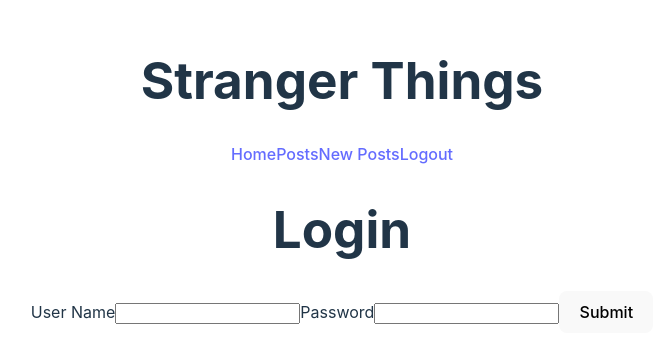
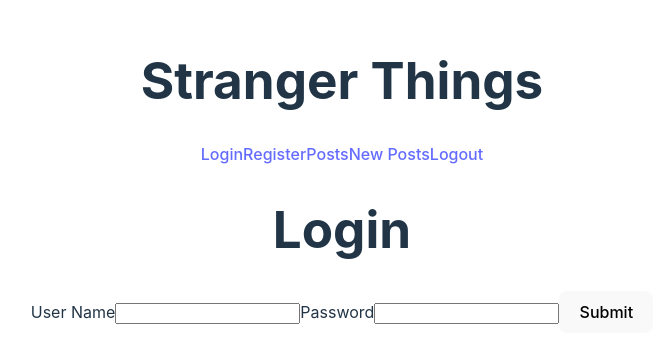
Before and after one commit to phoenixfire7777/strangerThings, a React (Vite) app: page / in a window 1280 px wide. Shown: the part 225-588 px from the top of the page, without its empty margins (298-962 px from the left). Built offline with nearby package versions, Linux system fonts and the light colour scheme.

Commit message:
fixed authenticated state

```diff
--- a/src/App.jsx
+++ b/src/App.jsx
@@ -6,26 +6,26 @@
 import "./App.css"
 import Register from "./Register"
 import Login from "./Login"
-import Settings from "./Settings"
+
 import NewPost from "./NewPost"
 import Logout from "./component/Logout"
 function App() {
  const [token, setToken] = useState(localStorage.getItem("token"))
- const [athenticated, setAthenticated] = useState(false)
-
+ const [authenticated, setAuthenticated] = useState(false)
+ console.log(authenticated)
 
 console.log(token)
   return (
     <div id="main-section">
       <h1>Stranger Things</h1>
-      <NavBar athenticated />
+      <NavBar authenticated={authenticated} />
       <Routes>
-        <Route path="/" element={<Login setToken={setToken} setAthenticated={setAthenticated}/>} />
+        <Route path="/" element={<Login setToken={setToken} setAuthenticated={setAuthenticated}/>} />
         <Route path="/home" element={<Home token={token} setToken={setToken}/>} />
         <Route path="/posts/*" element={<Posts token={token} />} />
-        <Route path="/register" element={<Register setToken={setToken} setAthenticated={setAthenticated}/>} />
+        <Route path="/register" element={<Register setToken={setToken} setAuthenticated={setAuthenticated}/>} />
         <Route path="/newPosts" element={<NewPost token={token} />} />
-        <Route path="/logout" element={<Logout setToken={setToken} setAthenticated={setAthenticated}/>} />
+        <Route path="/logout" element={<Logout setToken={setToken} setAuthenticated={setAuthenticated}/>} />
       </Routes>
     </div>
   )
--- a/src/NavBar.jsx
+++ b/src/NavBar.jsx
@@ -1,34 +1,35 @@
 import { Link } from "react-router-dom"
 
-export default function NavBar(authenticated) {
+export default function NavBar({authenticated}) {
 
-    if(!authenticated){
+    if (authenticated) {
         return (
             <>
-                    <div id="navBar">
-                         <Link to="/">Login</Link>
-                        <Link to="/posts">Posts</Link>
-                        <Link to="/register">Register</Link>
-                        <Link to="/newPosts">New Posts</Link>
-                        <Link to="/logout">Logout</Link>
-                    </div>
+                <div id="navBar">
+                    <Link to="/home">Home</Link>
+
+                    <Link to="/posts">Posts</Link>
+
+                    <Link to="/newPosts">New Posts</Link>
+                    <Link to="/logout">Logout</Link>
+                </div>
 
             </>
         )
     }
-    else{
-    return (
-        <>
+
+        return (
+            <>
                 <div id="navBar">
-
-                    <Link to="/home">Home</Link>
+                    <Link to="/">Login</Link>
+                    <Link to="/register">Register</Link>
                     <Link to="/posts">Posts</Link>
                     <Link to="/newPosts">New Posts</Link>
                     <Link to="/logout">Logout</Link>
                 </div>
 
-        </>
-    )
-    }
+            </>
+        )
+
 
 }
--- a/src/Posts.jsx
+++ b/src/Posts.jsx
@@ -33,7 +33,7 @@
         <div>
             <h1>Posts Page</h1>
             <form onSubmit={handleSubmit}>
-                <h1>Login</h1>
+
                 <label htmlFor="search">search</label>
                 <input
                     type="text"
--- a/src/component/Logout.jsx
+++ b/src/component/Logout.jsx
@@ -1,4 +1,6 @@
+
 export default function Logout({ setToken, setAuthenticated}){
+
    async function logout(){
         localStorage.clear()
         setToken(null)
```
